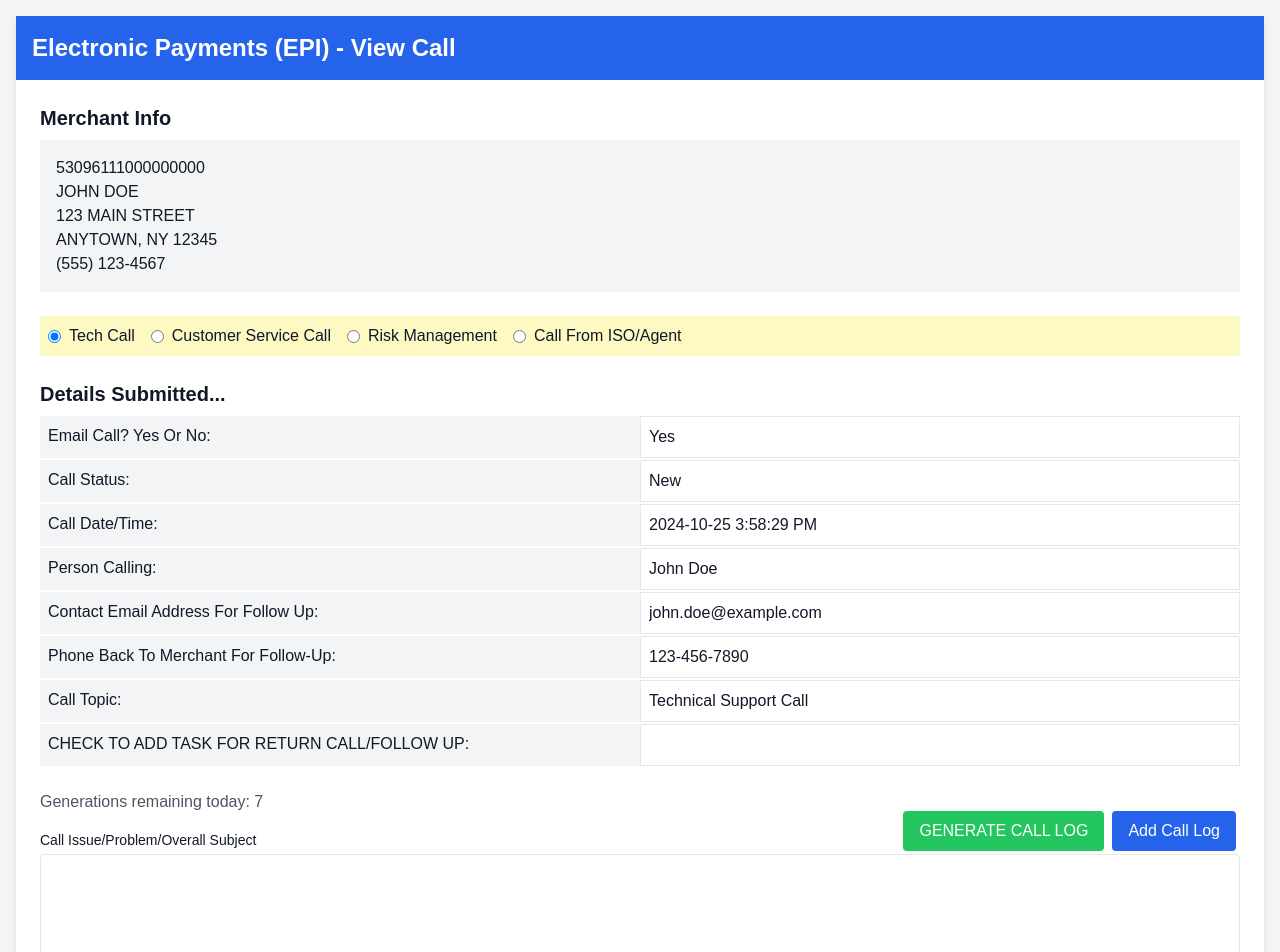
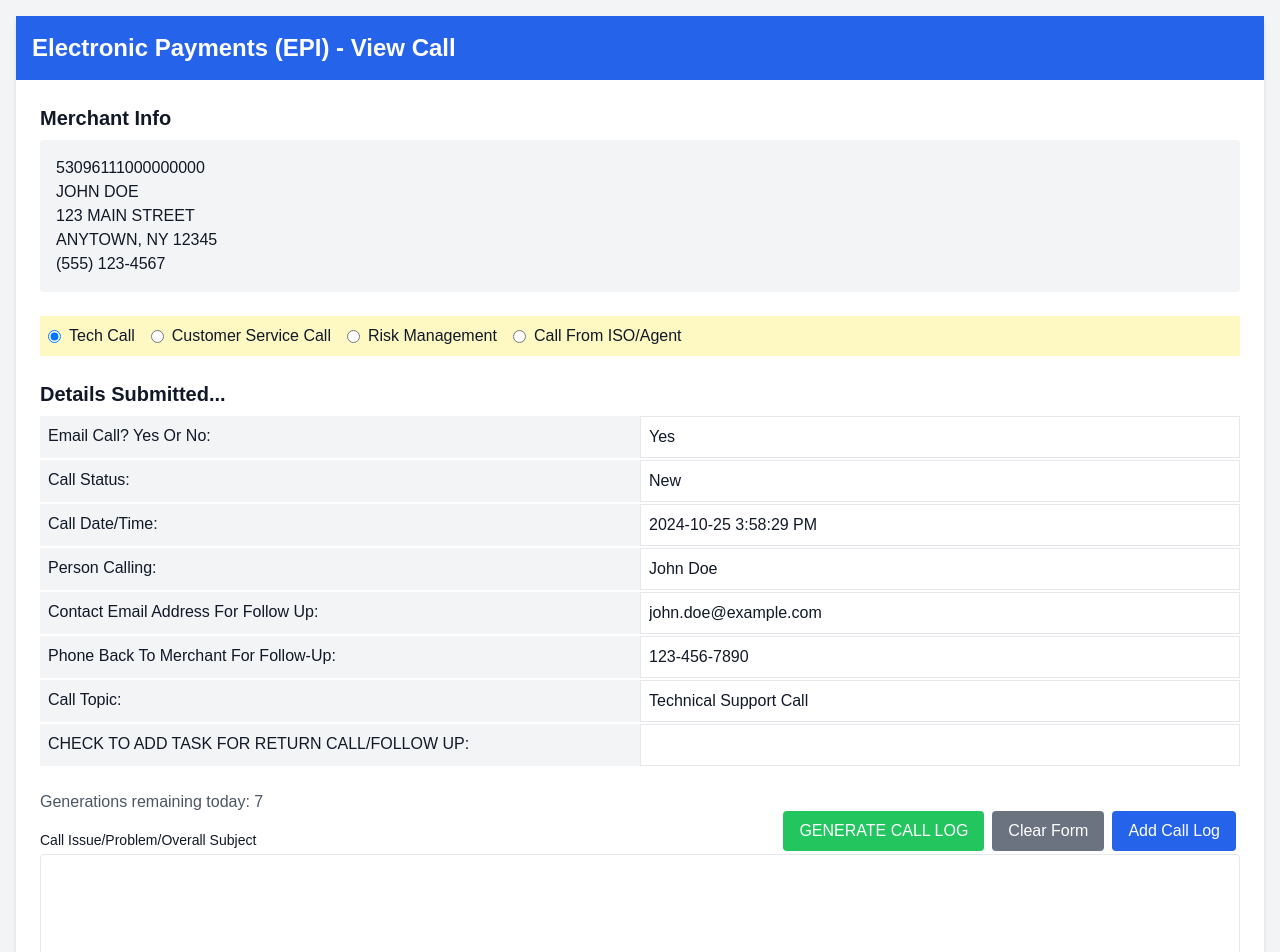
Before and after one commit to ysfpcm/autologger, a Next.js app: page / in a window 1280 px wide. Shown: the top 952 px of the page. Built offline with nearby package versions, Linux system fonts and the light colour scheme.

Commit message:
deployment fixes

```diff
--- a/app/page.tsx
+++ b/app/page.tsx
@@ -201,7 +201,15 @@ export default function Component() {
                     }
                   </button>
                 </motion.div>
-                <button className="bg-blue-600 hover:bg-blue-700 text-white px-4 py-2 rounded">Add Call Log</button>
+                <button
+                  onClick={resetCallLog}
+                  className="bg-gray-500 hover:bg-gray-600 text-white px-4 py-2 rounded"
+                >
+                  Clear Form
+                </button>
+                <button className="bg-blue-600 hover:bg-blue-700 text-white px-4 py-2 rounded">
+                  Add Call Log
+                </button>
               </div>
             </div>
             <div className="mt-6">
```
